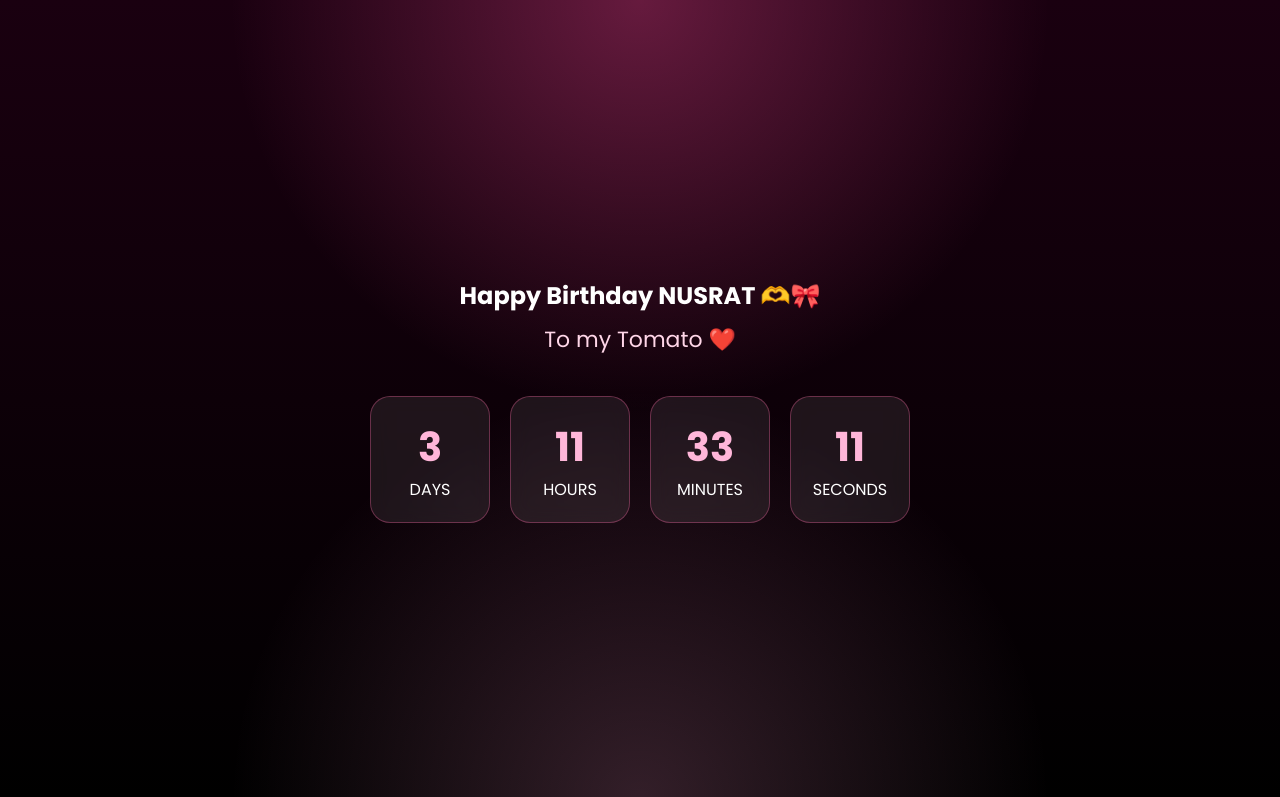
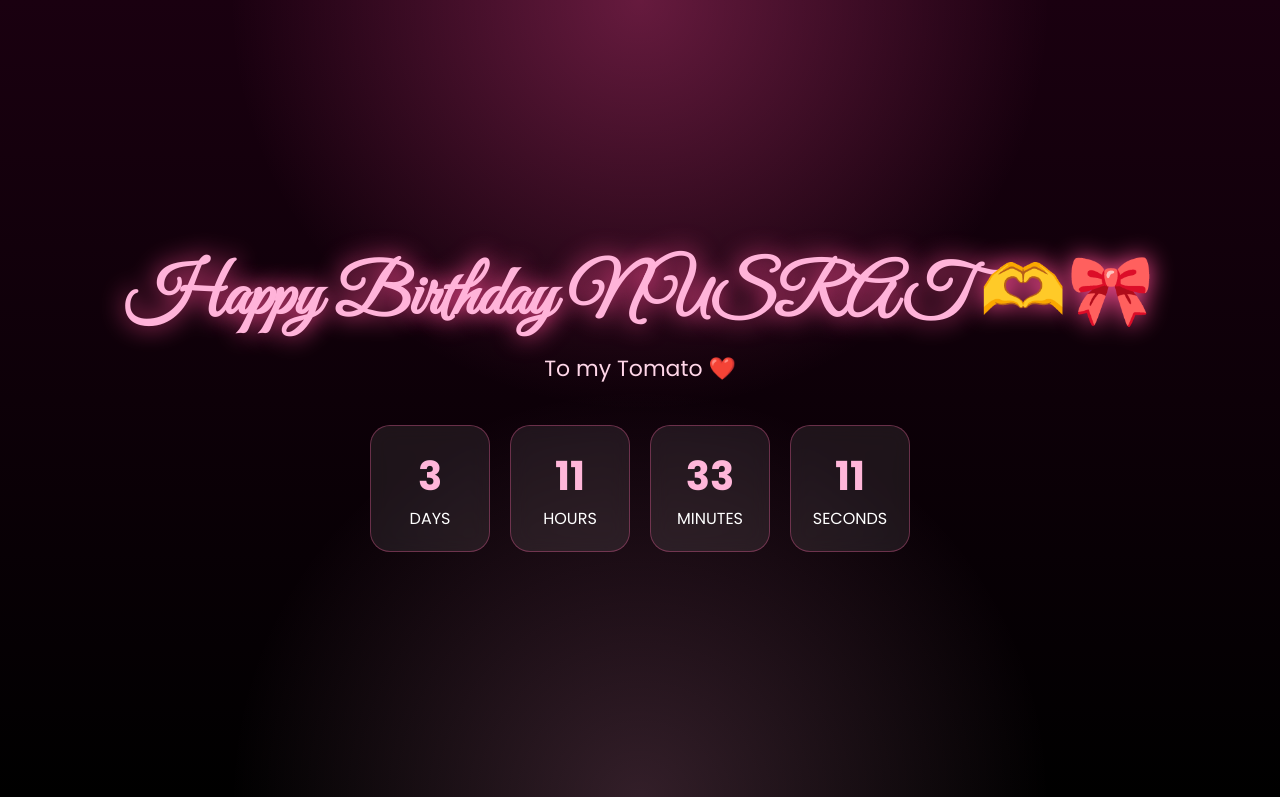
Before and after one commit to cocradowan-collab/birthday, a plain HTML site: page index.html in a window 1280 px wide. Shown: the top 797 px of the page. Drawn offline with Linux system fonts and the light colour scheme.

Commit message:
Update index.html

```diff
--- a/index.html
+++ b/index.html
@@ -140,7 +140,7 @@ body::before{
 
 <section class="hero">
 
-<h2>Happy Birthday NUSRAT 🫶🎀</h2>
+<h1>Happy Birthday NUSRAT 🫶🎀</h1>
 <p>To my Tomato ❤️ </p>
 
 <div class="countdown">
```
